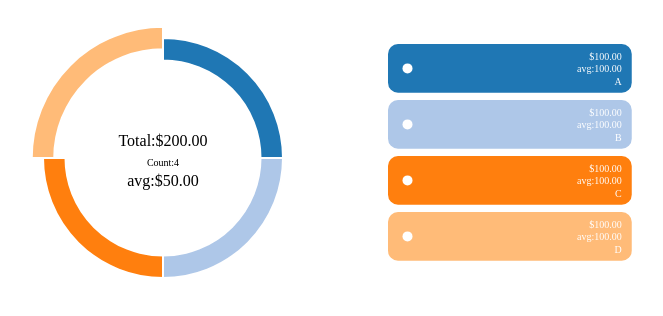
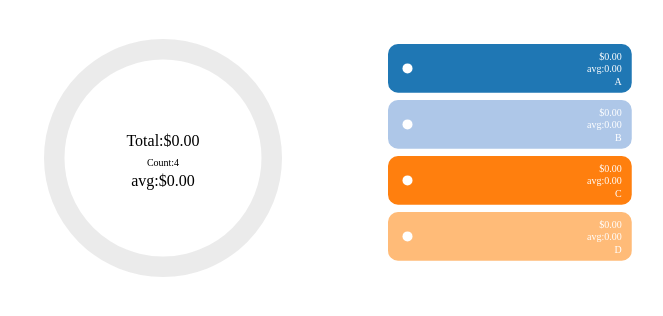
Before and after one commit to SHANG-PENG/GroceryStore, a website: page d3/examples/donut-chart-legend2.html in a window 1280 px wide. Shown: the whole page, without its empty margins (145-808 px from the left). Drawn offline with nearby package versions, Linux system fonts and the light colour scheme.

Commit message:
Update d3-examples donut-chart-legnd2
Fix 'when every data item value  is 0, the donut-chart path do not show
' issue.

```diff
--- a/d3/examples/donut-chart-legend2.html
+++ b/d3/examples/donut-chart-legend2.html
@@ -17,13 +17,19 @@
     <script src="http://d3js.org/d3.v3.min.js"></script>
     <script type="text/javascript">
 
+    //    var data = [
+    //        {value:'100',label1:'$100.00', label2:'avg:100.00',label3:'A'},
+    //        {value:'100',label1:'$100.00', label2:'avg:100.00',label3:'B'},
+    //        {value:'100',label1:'$100.00', label2:'avg:100.00',label3:'C'},
+    //        {value:'-100',label1:'$100.00', label2:'avg:100.00',label3:'D'}];
+
        var data = [
-           {value:'100',label1:'$100.00', label2:'avg:100.00',label3:'A'},
-           {value:'100',label1:'$100.00', label2:'avg:100.00',label3:'B'},
-           {value:'100',label1:'$100.00', label2:'avg:100.00',label3:'C'},
-           {value:'-100',label1:'$100.00', label2:'avg:100.00',label3:'D'}];
+           {index:0, value:'0',label1:'$0.00', label2:'avg:0.00',label3:'A'},
+           {index:1, value:'0',label1:'$0.00', label2:'avg:0.00',label3:'B'},
+           {index:2, value:'0',label1:'$0.00', label2:'avg:0.00',label3:'C'},
+           {index:3, value:'0',label1:'$0.00', label2:'avg:0.00',label3:'D'}];
 
-        var hole = {text1:'Total:$200.00',text2:'Count:4',text3:'avg:$50.00'};
+        var hole = {text1:'Total:$0.00',text2:'Count:4',text3:'avg:$0.00'};
 
         var width = 1000,
             height = 300,
@@ -32,6 +38,10 @@
             outer_radius = radius * 0.8,
             negative_inner_radius = radius * 0.725,
             negative_outer_radius = radius * 0.875;
+
+        // var _colors = d3.scale.ordinal()
+        //     .domain([0,5])
+        //     .range(["#0054a6","#f26522","#00746b","#029cd5","#662d91","#ed145b"]);
 
         var colors = d3.scale.category20();
 
@@ -72,7 +82,8 @@
         var svg = donut_svg
             .append("g")
             .attr("transform", "translate(" + radius * 2 + "," + radius + ")");
- var hole_circle = svg.append("circle")
+
+        var hole_circle = svg.append("circle")
             .attr("cx", 0)
             .attr("cy", 0)
             .attr("r", inner_radius)
@@ -133,14 +144,35 @@
                 text3.style("cursor","default");
             });
 
+       // when all the data is 0 ,show the entire donut is no-data color
+       var hasData = false;
+       if(data == null && data.length == 0){
+            hasData = false;
+       }else{
+           data.forEach(function(d) {
+            if(d.value != 0){
+                hasData = true;
+            }
+           }, this);
+       }
+
+       var path_data = data.slice();
+       if(!hasData){
+           path_data.push({index: -99, value: 1});
+       }
+
         var path = svg.selectAll(".donut-chart-arc")
-            .data(pie(data))
+            .data(pie(path_data))
             .enter().append("g")
             .attr("class", "arc")
             .append("path")
             .attr("d", arc)
             .attr("fill", function(d, i) {
-                return colors(i);
+                if(hasData){
+                    return colors(i);
+                }else{
+                    return "#ebebeb";
+                }
             })
             .on("mousemove",function(d){
                 path.style("cursor","pointer");
@@ -148,8 +180,6 @@
             .on("mouseout",function(d){
                 path.style("cursor","default");
             });
-
-        // ToDo......
 
         // add chart legend
         let init_legend_dy = -20;
@@ -215,10 +245,10 @@
                 }
             })
             .on("mousemove",function(d){
-                path.style("cursor","pointer");
+                legend.style("cursor","pointer");
             })
             .on("mouseout",function(d){
-                path.style("cursor","default");
+                legend.style("cursor","default");
             });
 
         let legend_rect = legend.append("rect")
```
